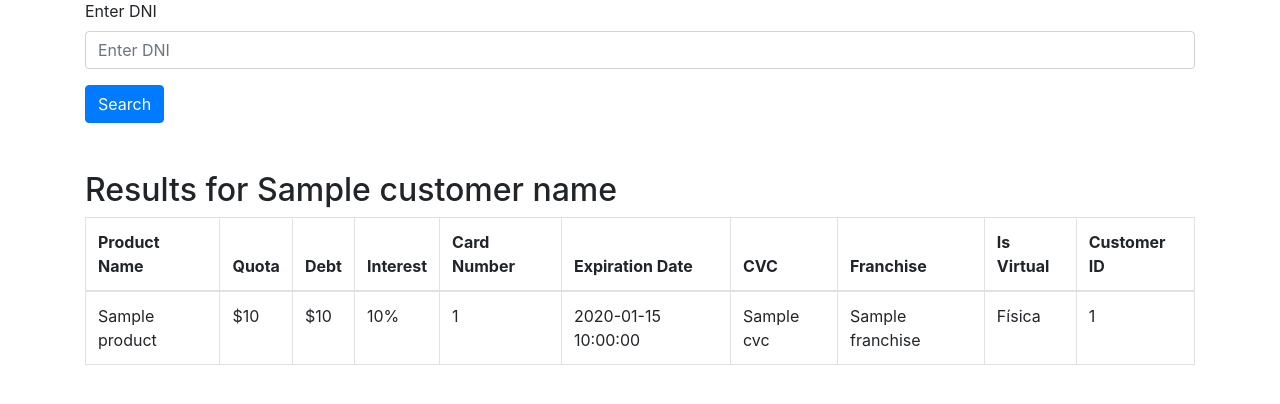
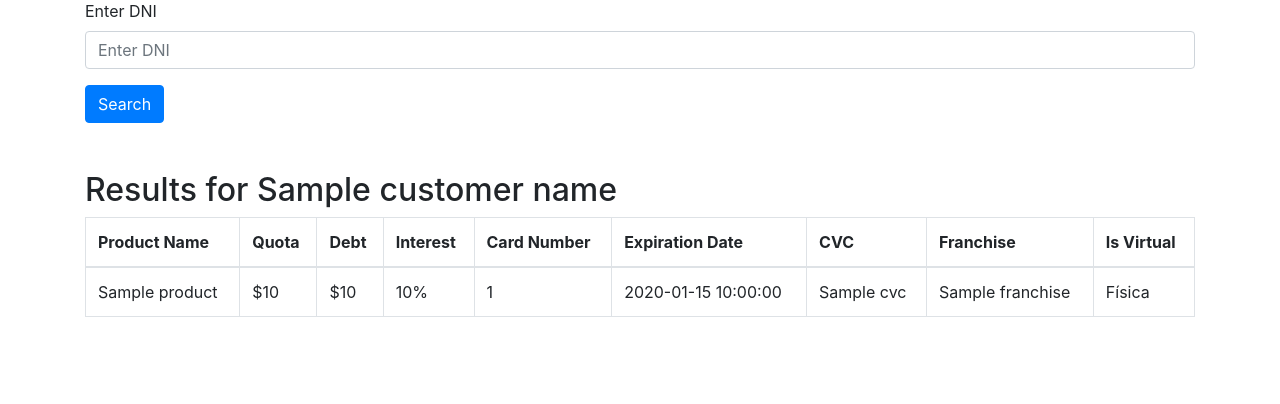
Before and after one commit to Yuli4n/MicroServiceFlask, a Flask app: template ProductManager/templates/index.html in a window 1280 px wide. Shown: the part 113-517 px from the top of the page. Run offline with Flask 2, Linux system fonts and the light colour scheme; the template is opened without the code that fills it: most values are stand-ins (such as "Sample title", 1, 10 or a date in 2020); some libraries are stand-ins or nearby versions.

Commit message:
delet customer id

```diff
--- a/ProductManager/templates/index.html
+++ b/ProductManager/templates/index.html
@@ -36,7 +36,7 @@
                 <th>CVC</th>
                 <th>Franchise</th>
                 <th>Is Virtual</th>
-                <th>Customer ID</th>
+
               </tr>
             </thead>
             <tbody>
@@ -51,7 +51,7 @@
                   <td>{{ product.cvc }}</td>
                   <td>{{ product.franchise }}</td>
                   <td>{{ 'Virtual' if product.is_virtual else 'Física' }}</td>
-                  <td>{{ product.customer_id }}</td>
+
                 </tr>
               {% endfor %}
             </tbody>
```
